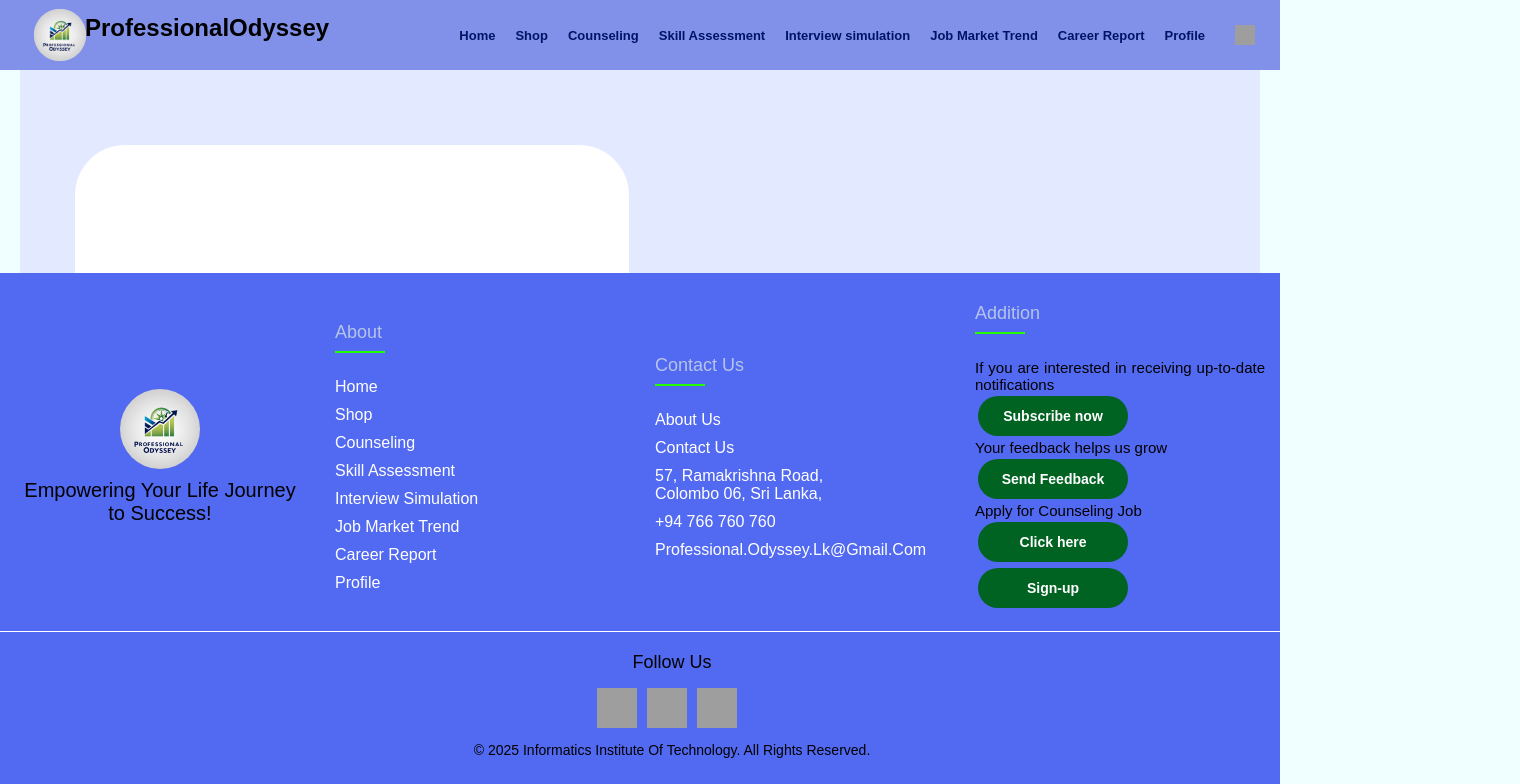
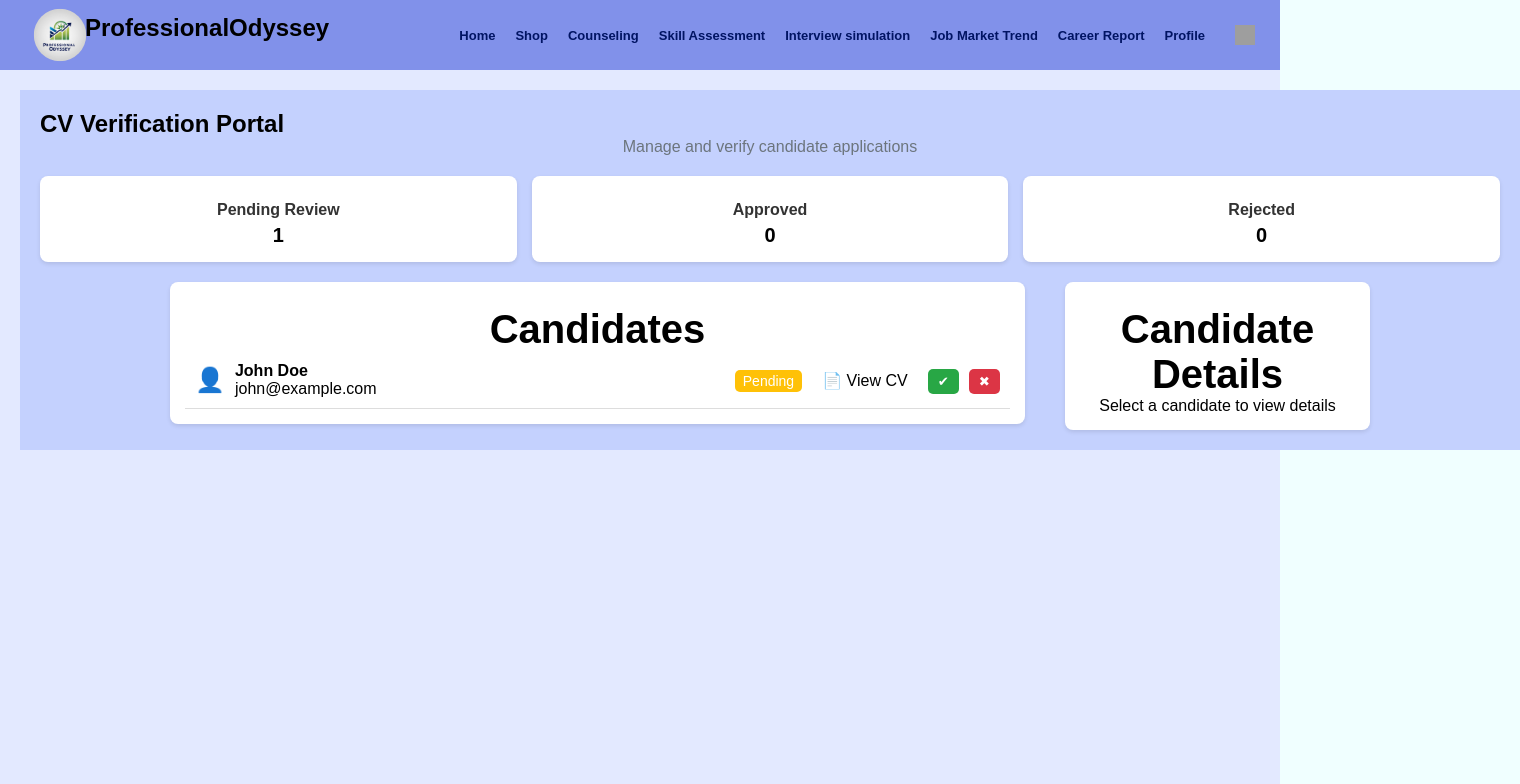
Before and after one commit to DevintthHaran/SDGP, a React (Create React App) app in the folder Frontend/sdgp-project/: page / in a window 1280 px wide. Shown: the top 784 px of the page, 1520 px wide, since content can reach past the window. Built offline with nearby package versions, Linux system fonts and the light colour scheme; grey boxes are pictures that could not be loaded; a web font is replaced by a local one.

Commit message:
Admin page update

```diff
--- a/Frontend/sdgp-project/src/App.js
+++ b/Frontend/sdgp-project/src/App.js
@@ -11,6 +11,8 @@ import Signup from './pages/Signup';
 import Profile from './pages/Profile';
 import Question from './pages/Question';
 import Chat from './pages/Chat';
+
+import Admin from './pages/Admin';
 
 import Setting from './pages/Setting';
 import Feedback from './pages/Feedback';
@@ -32,6 +34,7 @@ function App() {
       <Routes>
 
         {/* Define the route for the homepage */}
+        <Route path="/" element={<Admin />} />
         <Route path="/" element={<Splash />} />
         <Route path="/" element={<Home />} />
         <Route path="/login" element={<Login/>}/>
--- /dev/null
+++ b/Frontend/sdgp-project/src/pages/Admin.jsx
@@ -0,0 +1,70 @@
+import { useState } from "react";
+import "../style/Admin.css";
+import Header from '../components/Header.jsx';
+// import Footer from '../components/Footer.jsx';
+
+const Admin = () => {
+  const [candidates, setCandidates] = useState([
+    { id: 1, name: "John Doe", email: "john@example.com", status: "Pending" },
+  ]);
+
+  return (
+    <div className="Admin">
+        <Header/>
+        <div className="admin-dashboard">
+            <h2 className="dashboard-title">CV Verification Portal</h2>
+            <p className="dashboard-subtitle">Manage and verify candidate applications</p>
+
+            {/* Stats Section */}
+            <div className="stats-container">
+                <div className="stat-box">
+                <h3>Pending Review</h3>
+                <p>1</p>
+                </div>
+                <div className="stat-box">
+                <h3>Approved</h3>
+                <p>0</p>
+                </div>
+                <div className="stat-box">
+                <h3>Rejected</h3>
+                <p>0</p>
+                </div>
+            </div>
+
+            {/* Two-Column Layout for Candidates List & Candidate Details */}
+            <div className="admin-main-container">
+                {/* Left Side (Candidates List - 75% Width) */}
+                <div className="candidates-container">
+                <h3>Candidates</h3>
+                {candidates.map((candidate) => (
+                    <div key={candidate.id} className="candidate-card">
+                    <div className="candidate-info">
+                        <span className="profile-icon">👤</span>
+                        <div>
+                        <h4>{candidate.name}</h4>
+                        <p>{candidate.email}</p>
+                        </div>
+                    </div>
+                    <div className="candidate-actions">
+                        <span className="status pending">Pending</span>
+                        <button className="view-cv">📄 View CV</button>
+                        <button className="approve">✔</button>
+                        <button className="reject">✖</button>
+                    </div>
+                    </div>
+                ))}
+                </div>
+
+                {/* Right Side (Candidate Details - 25% Width) */}
+                <div className="candidate-details">
+                <h3>Candidate Details</h3>
+                <p>Select a candidate to view details</p>
+                </div>
+            </div>
+            {/* <Footer /> */}
+            </div>
+    </div>
+  );
+};
+
+export default Admin;
--- /dev/null
+++ b/Frontend/sdgp-project/src/style/Admin.css
@@ -0,0 +1,162 @@
+/* Admin Dashboard Container */
+.Admin {
+    background-color: #E3E9FF;
+    font-family: Arial, sans-serif;
+    height: 100vh;
+}
+
+.admin-dashboard {
+    padding: 20px;
+    background-color: #c4d1fe;
+    min-width: 1500px; /* Limits width */
+    margin: 50px 20px 0 20px; /* Centers the content */
+  }
+
+  /* Titles */
+  .dashboard-title {
+    font-size: 24px;
+    font-weight: bold;
+  }
+
+  .dashboard-subtitle {
+    color: #6c757d;
+    margin-bottom: 20px;
+  }
+
+  /* Stats Section */
+  .stats-container {
+    display: flex;
+    gap: 15px;
+    margin-bottom: 20px;
+  }
+
+  .stat-box {
+    flex: 1;
+    background: white;
+    padding: 15px;
+    border-radius: 8px;
+    box-shadow: 0 2px 4px rgba(0, 0, 0, 0.1);
+    text-align: center;
+  }
+
+  .stat-box h3 {
+    margin: 0;
+    font-size: 16px;
+    color: #333;
+  }
+
+  .stat-box p {
+    font-size: 20px;
+    font-weight: bold;
+    margin-top: 5px;
+  }
+
+  /* Main Layout */
+  .admin-main-container {
+    display: flex;
+    gap: 40px;
+    justify-content: center;
+    align-items: flex-start;
+    margin: 0 auto;
+    max-width: 1200px;
+  }
+
+  /* Candidates List - Left Side (75%) */
+  .candidates-container {
+    flex: 0.75;
+    background: white;
+    padding: 15px;
+    border-radius: 8px;
+    box-shadow: 0 2px 4px rgba(0, 0, 0, 0.1);
+  }
+
+  /* Candidate Details - Right Side (25%) */
+  .candidate-details {
+    flex: 0.25;
+    background: white;
+    padding: 15px;
+    border-radius: 8px;
+    box-shadow: 0 2px 4px rgba(0, 0, 0, 0.1);
+    text-align: center;
+  }
+
+  /* Candidate Card */
+  .candidate-card {
+    display: flex;
+    justify-content: space-between;
+    align-items: center;
+    padding: 10px;
+    border-bottom: 1px solid #ddd;
+  }
+
+  .candidate-info {
+    display: flex;
+    align-items: center;
+    gap: 10px;
+  }
+
+  .profile-icon {
+    font-size: 24px;
+  }
+
+  .status {
+    font-size: 14px;
+    padding: 3px 8px;
+    border-radius: 5px;
+  }
+
+  .pending {
+    background-color: #ffc107;
+    color: #fff;
+  }
+
+  /* Buttons */
+  .view-cv,
+  .approve,
+  .reject {
+    border: none;
+    padding: 5px 10px;
+    margin-left: 10px;
+    border-radius: 5px;
+    cursor: pointer;
+    transition: all 0.2s ease-in-out;
+  }
+
+  .view-cv {
+    background: none;
+    font-size: 16px;
+  }
+
+  .approve {
+    background-color: #28a745;
+    color: white;
+  }
+
+  .reject {
+    background-color: #dc3545;
+    color: white;
+  }
+
+  /* Hover Effects */
+  .view-cv:hover {
+    color: #007bff;
+    text-decoration: underline;
+  }
+
+  .approve:hover {
+    background-color: #00ff37;
+    color: #000000;
+  }
+
+  .reject:hover {
+    background-color: #ff0000;
+    color: #000000;
+  }
+
+  /* Click Effects */
+  .view-cv:active,
+  .approve:active,
+  .reject:active {
+    transform: scale(0.95);
+    opacity: 0.8;
+  }
```
